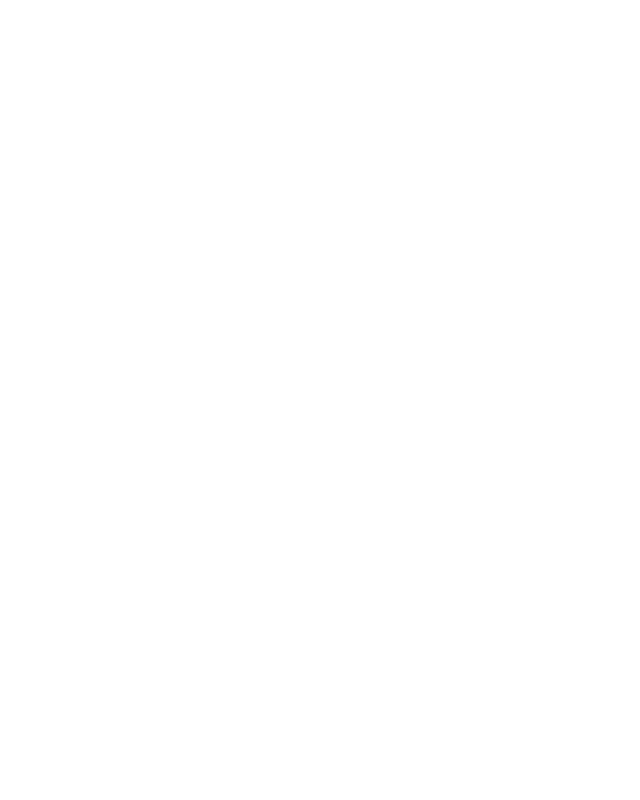
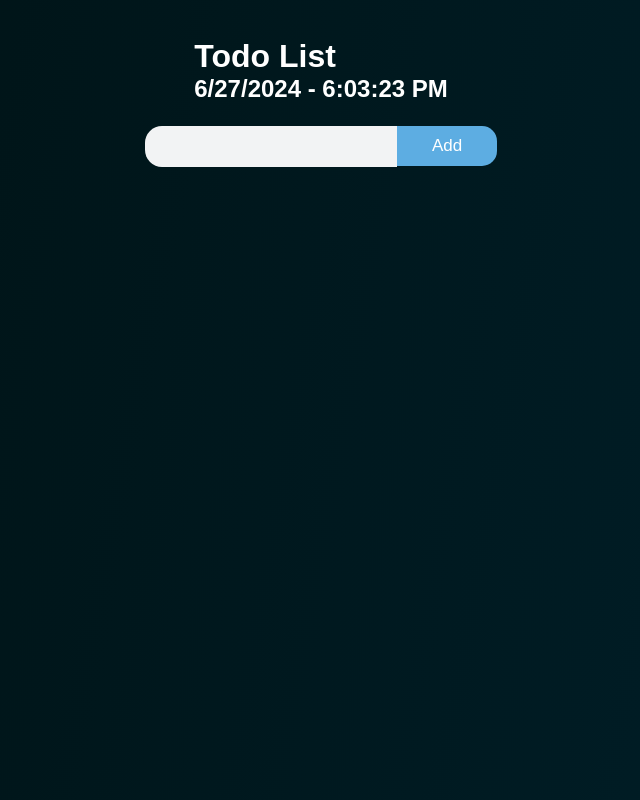
Before and after one commit to chowankumar/ReactQuestions, a React (Vite) app: page / in a window 1280 px wide. Shown: the whole page, without its empty margins (319-959 px from the left). Built offline with nearby package versions, Linux system fonts and the light colour scheme.

Commit message:
add digital clock

```diff
--- a/src/App.jsx
+++ b/src/App.jsx
@@ -1,10 +1,11 @@
  import React from 'react'
- import { TwentyOne } from './TwentyOne'
+
+import { Todo } from './Projects/Todo/Todo'
 
  export const App = () => {
    return (
      <section>
-      <TwentyOne/>
+      <Todo/>
      </section>
    )
  }
--- a/src/Projects/Todo/Todo.jsx
+++ b/src/Projects/Todo/Todo.jsx
@@ -1,4 +1,4 @@
-import { useState } from "react"
+import { useEffect, useState } from "react"
 import "./Todo.css"
 import { MdCheck,MdDeleteForever } from "react-icons/md";
 
@@ -7,6 +7,7 @@
 export const Todo = ()=>{
     const [inputValue,setInputValue] = useState("");
     const [task,setTask] = useState([]);
+    const [dateTime,setDateTime] = useState("");
 
     const handleInputChange =(value) =>{
         setInputValue(value)
@@ -25,9 +26,29 @@
         setInputValue("")
     }
 
+
+    //todo date and time
+
+    useEffect(()=>{
+      const interval =   setInterval(()=>{
+            const now = new Date();
+            const formattedDate = now.toLocaleDateString();
+            const formatettedTime = now.toLocaleTimeString();
+
+            setDateTime(`${formattedDate} - ${formatettedTime}`)
+           },1000)
+
+           return ()=> clearInterval(interval)
+
+    },[])
+
+
+
+
     return <section className="todo-container">
         <header>
             <h1>Todo List</h1>
+            <h2 className="date-time">{dateTime}</h2>
         </header>
 
         <section className="form">
```
